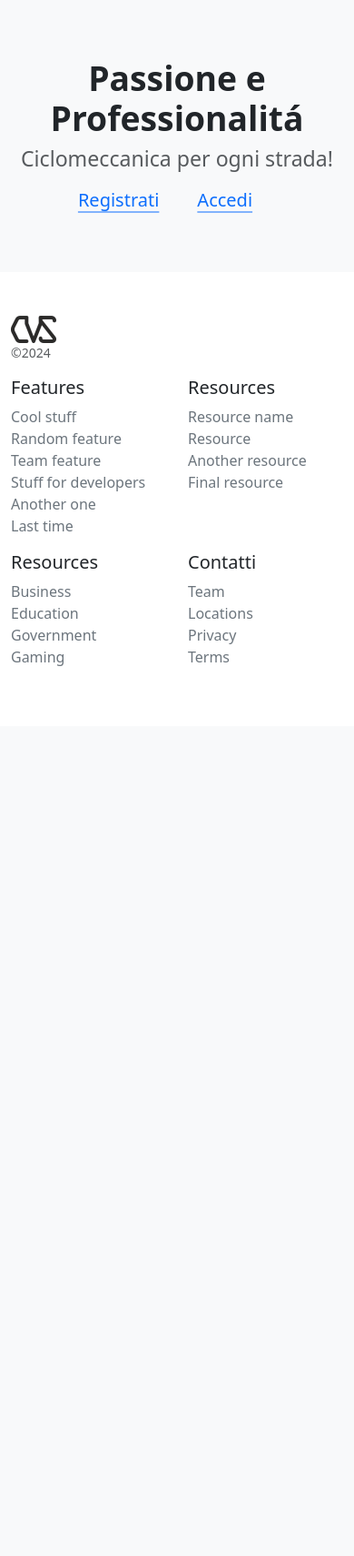
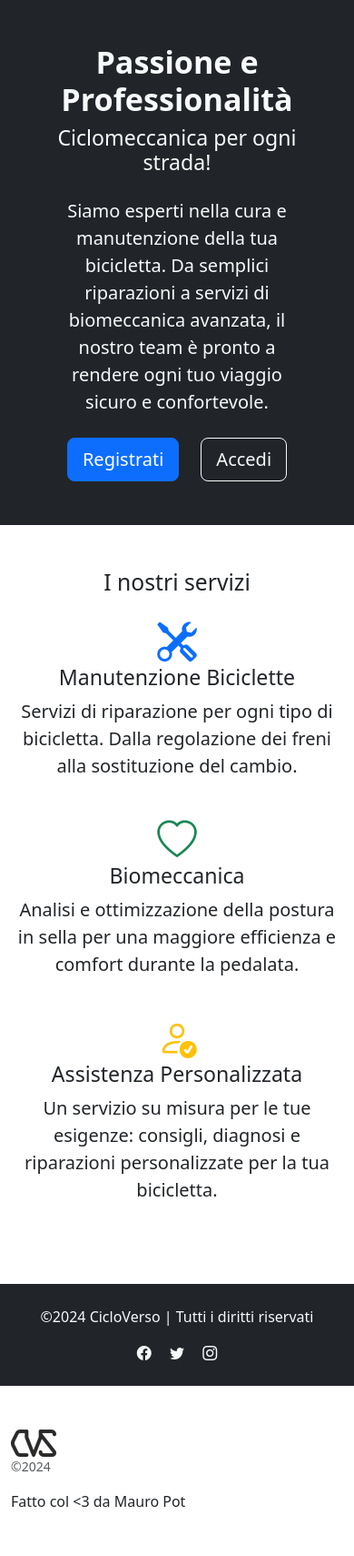
Before and after one commit to MauroPot2/cicloversoWebApp, a Flask app: page / in a window 390 px wide. Shown: the part 114-1824 px from the top of the page at 91% size. Before the commit the page ends 846 px from the top, so only its background shows below. Run offline with Flask 3, Linux system fonts and the light colour scheme.

Commit message:
updateIndex

```diff
--- a/schema.sql
+++ b/schema.sql
@@ -43,8 +43,8 @@ CREATE TABLE IF NOT EXISTS servizi (
 );
 
 INSERT INTO servizi (Servizio, Prezzo, Disponibilitá, immagine) VALUES
-('Sostituzione manettino', 15, 1, 'static/img/manettino.png'),
-('Sostituzione cambio', 15, 1, 'static/img/cambio.png');
+('Lavaggio', 15, 1, 'static/img/manettino.png'),
+('Diagnostico', 15, 1, 'static/img/cambio.png');
 
 CREATE TABLE IF NOT EXISTS orari_apertura (
     id INTEGER PRIMARY KEY AUTOINCREMENT,
--- a/templates/basic/index.html
+++ b/templates/basic/index.html
@@ -1,21 +1,62 @@
 {% extends "basic/layout.html" %}
 {% block content %}
-<div class="position-relative overflow-hidden p-3 p-md-5 m-md-3 text-center bg-body-tertiary">
-    <div class="col-md-6 p-lg-5 mx-auto my-5">
-      <h1 class="display-3 fw-bold">Passione e Professionalitá</h1>
-      <h3 class="fw-normal text-muted mb-3">Ciclomeccanica per ogni strada!</h3>
-      <div class="d-flex gap-3 justify-content-center lead fw-normal">
-        <a class="icon-link" href="/registrati">
-          Registrati
-          <svg class="bi"><use xlink:href="#chevron-right"></use></svg>
-        </a>
-        <a class="icon-link" href="/log_in">
-          Accedi
-          <svg class="bi"><use xlink:href="#chevron-right"></use></svg>
-        </a>
-      </div>
+<div class="bg-dark text-light p-5 position-relative overflow-hidden">
+    <div class="container">
+        <!-- Hero Section -->
+        <div class="row align-items-center justify-content-center">
+            <div class="col-md-6 text-center text-md-start">
+                <h1 class="display-4 fw-bold">Passione e Professionalità</h1>
+                <h3 class="fw-light mb-4">Ciclomeccanica per ogni strada!</h3>
+                <p class="lead mb-4">
+                    Siamo esperti nella cura e manutenzione della tua bicicletta. Da semplici riparazioni a servizi di biomeccanica avanzata, il nostro team è pronto a rendere ogni tuo viaggio sicuro e confortevole.
+                </p>
+                <div class="d-flex justify-content-center justify-content-md-start gap-4">
+                    <a href="/registrati" class="btn btn-primary btn-lg">Registrati</a>
+                    <a href="/log_in" class="btn btn-outline-light btn-lg">Accedi</a>
+                </div>
+            </div>
+            <div class="col-md-6 d-none d-md-block">
+                <!-- Insert an image related to cycling, such as a mechanic working on a bike -->
+                <img src="{{ url_for('static', filename='img/cycling-mechanic.jpg') }}" class="img-fluid" alt="Ciclomeccanico al lavoro">
+            </div>
+        </div>
     </div>
+
+    <!-- Decorative Devices -->
     <div class="product-device shadow-sm d-none d-md-block"></div>
-    <div class="product-device product-device-2 shadow-sm d-none d-md-block"></div>
-  </div>
+    <div class="product-device-2 shadow-sm d-none d-md-block"></div>
+</div>
+
+<!-- Section about Services -->
+<div class="container py-5">
+    <h2 class="text-center mb-4">I nostri servizi</h2>
+    <div class="row text-center">
+        <div class="col-lg-4 mb-4">
+            <i class="bi bi-tools display-1 text-primary"></i>
+            <h3>Manutenzione Biciclette</h3>
+            <p class="lead">Servizi di riparazione per ogni tipo di bicicletta. Dalla regolazione dei freni alla sostituzione del cambio.</p>
+        </div>
+        <div class="col-lg-4 mb-4">
+            <i class="bi bi-heart display-1 text-success"></i>
+            <h3>Biomeccanica</h3>
+            <p class="lead">Analisi e ottimizzazione della postura in sella per una maggiore efficienza e comfort durante la pedalata.</p>
+        </div>
+        <div class="col-lg-4 mb-4">
+            <i class="bi bi-person-check display-1 text-warning"></i>
+            <h3>Assistenza Personalizzata</h3>
+            <p class="lead">Un servizio su misura per le tue esigenze: consigli, diagnosi e riparazioni personalizzate per la tua bicicletta.</p>
+        </div>
+    </div>
+</div>
+
+<!-- Footer Section -->
+<footer class="bg-dark text-light text-center py-4">
+    <p class="mb-0">©2024 CicloVerso | Tutti i diritti riservati</p>
+    <div class="social-icons mt-3">
+        <a href="#" class="text-light me-3"><i class="bi bi-facebook"></i></a>
+        <a href="#" class="text-light me-3"><i class="bi bi-twitter"></i></a>
+        <a href="#" class="text-light"><i class="bi bi-instagram"></i></a>
+    </div>
+</footer>
+
 {% endblock %}
--- a/templates/basic/layout.html
+++ b/templates/basic/layout.html
@@ -8,7 +8,7 @@
     <!-- CDN Bootstrap -->
     <link rel="stylesheet" href="{{ url_for('static', filename='style.css') }}">
     <link href="https://cdn.jsdelivr.net/npm/bootstrap@5.3.3/dist/css/bootstrap.min.css" rel="stylesheet" integrity="sha384-QWTKZyjpPEjISv5WaRU9OFeRpok6YctnYmDr5pNlyT2bRjXh0JMhjY6hW+ALEwIH" crossorigin="anonymous">
-  <!--Icone Bootstrap-->
+    <!-- Icone Bootstrap -->
     <link rel="stylesheet" href="https://cdn.jsdelivr.net/npm/bootstrap-icons@1.10.5/font/bootstrap-icons.css">
 </head>
 
@@ -24,6 +24,7 @@
       {% endfor %}
     {% endif %}
   {% endwith %}
+
   <nav class="navbar bg-body-tertiary">
     <div class="container-fluid">
       <a class="navbar-brand" href="/">
@@ -35,49 +36,49 @@
 
   {% if session.user_id %}
     {% if session.ruolo == 'admin' or session.ruolo == 'root' %}
-    <!--NavbarAdmin-->
-  <nav class="navbar navbar-expand-lg bg-body-tertiary "data-bs-theme="dark">
+      <!-- Navbar Admin -->
+      <nav class="navbar navbar-expand-lg bg-body-tertiary " data-bs-theme="dark">
         <div class="container-fluid">
           <a class="navbar-brand" href="/logout">Logout</a>
-    <button class="navbar-toggler" type="button" data-bs-toggle="collapse" data-bs-target="#navbarSupportedContent" aria-controls="navbarSupportedContent" aria-expanded="false" aria-label="Toggle navigation">
+          <button class="navbar-toggler" type="button" data-bs-toggle="collapse" data-bs-target="#navbarAdmin" aria-controls="navbarAdmin" aria-expanded="false" aria-label="Toggle navigation">
             <span class="navbar-toggler-icon"></span>
           </button>
-    <div class="collapse navbar-collapse" id="navbarSupportedContent">
+          <div class="collapse navbar-collapse" id="navbarAdmin">
+            <ul class="navbar-nav me-auto mb-2 mb-lg-0">
+              <li class="nav-item">
+                <a class="nav-link active" aria-current="page" href="/admin">Dashboard</a>
+              </li>
+              <li class="nav-item">
+                <a class="nav-link" href="/admin/crea_slot">Crea Slot</a>
+              </li>
+              <li class="nav-item">
+                <a class="nav-link" href="/admin/prenotazioni">Prenotazioni</a>
+              </li>
+            </ul>
+          </div>
+        </div>
+      </nav>
+    {% else %}
+      <!-- Navbar User -->
+      <nav class="navbar navbar-expand-lg bg-body-tertiary " data-bs-theme="dark">
+        <div class="container-fluid">
+          <a class="navbar-brand" href="/logout">LogOut</a>
+          <button class="navbar-toggler" type="button" data-bs-toggle="collapse" data-bs-target="#navbarUser" aria-controls="navbarUser" aria-expanded="false" aria-label="Toggle navigation">
+            <span class="navbar-toggler-icon"></span>
+          </button>
+          <div class="collapse navbar-collapse" id="navbarUser">
             <ul class="navbar-nav me-auto mb-2 mb-lg-0">
               <li class="nav-item">
                 <a class="nav-link active" aria-current="page" href="/">Home</a>
               </li>
               <li class="nav-item">
-          <a class="nav-link" href="/admin">Dashboard</a>
-        </li>
-      </nav>
-    <!--NavbarUser-->
-    {% else %}
-    <nav class="navbar navbar-expand-lg bg-body-tertiary "data-bs-theme="dark">
-  <div class="container-fluid">
-    <a class="navbar-brand" href="/logout">LogOut</a>
-    <button class="navbar-toggler" type="button" data-bs-toggle="collapse" data-bs-target="#navbarSupportedContent" aria-controls="navbarSupportedContent" aria-expanded="false" aria-label="Toggle navigation">
-      <span class="navbar-toggler-icon"></span>
-    </button>
-    <div class="collapse navbar-collapse" id="navbarSupportedContent">
-      <ul class="navbar-nav me-auto mb-2 mb-lg-0">
-        <li class="nav-item">
-          <a class="nav-link active" aria-current="page" href="/">Home</a>
+                <a class="nav-link" href="/utente/calendario">Prenota</a>
               </li>
               <li class="nav-item">
-          <a class="nav-link" href="/userprenotazione">Prenota</a>
+                <a class="nav-link" href="/utente/prenotazioni">Le tue prenotazioni</a>
               </li>
-        <li class="nav-item dropdown">
-          <a class="nav-link dropdown-toggle" href="#" role="button" data-bs-toggle="dropdown" aria-expanded="false">
-            Servizi
-          </a>
-          <ul class="dropdown-menu">
-            <li><a class="dropdown-item" href="/biomeccanica">Biomeccanica</a></li>
-            <li><a class="dropdown-item" href="/manutenzione">Manutenzione</a></li>
-            <li><hr class="dropdown-divider"></li>
-            <li><a class="dropdown-item" href="/contatti">Contatti</a></li>
-            <li><a class="dropdown-item" href="/profilo">Profilo</a></li>
-          </ul>
+              <li class="nav-item">
+                <a class="nav-link" href="/utente/profilo">Il tuo profilo</a>
               </li>
             </ul>
           </div>
@@ -85,30 +86,23 @@
       </nav>
     {% endif %}
   {% else %}
-    <nav class="navbar navbar-expand-lg bg-body-tertiary "data-bs-theme="dark">
+    <!-- Navbar Non loggato -->
+    <nav class="navbar navbar-expand-lg bg-body-tertiary " data-bs-theme="dark">
       <div class="container-fluid">
         <a class="navbar-brand" href="/log_in">Login</a>
-        <button class="navbar-toggler" type="button" data-bs-toggle="collapse" data-bs-target="#navbarSupportedContent" aria-controls="navbarSupportedContent" aria-expanded="false" aria-label="Toggle navigation">
+        <button class="navbar-toggler" type="button" data-bs-toggle="collapse" data-bs-target="#navbarAnonimo" aria-controls="navbarAnonimo" aria-expanded="false" aria-label="Toggle navigation">
           <span class="navbar-toggler-icon"></span>
         </button>
-        <div class="collapse navbar-collapse" id="navbarSupportedContent">
+        <div class="collapse navbar-collapse" id="navbarAnonimo">
           <ul class="navbar-nav me-auto mb-2 mb-lg-0">
             <li class="nav-item">
               <a class="nav-link active" aria-current="page" href="/">Home</a>
             </li>
             <li class="nav-item">
-              <a class="nav-link" href="/prenota">Prenota</a>
+              <a class="nav-link" href="/log_in">Login</a>
             </li>
-            <li class="nav-item dropdown">
-              <a class="nav-link dropdown-toggle" href="#" role="button" data-bs-toggle="dropdown" aria-expanded="false">
-                Servizi
-              </a>
-              <ul class="dropdown-menu">
-                <li><a class="dropdown-item" href="/biomeccanica">Biomeccanica</a></li>
-                <li><a class="dropdown-item" href="/manutenzione">Manutenzione</a></li>
-                <li><hr class="dropdown-divider"></li>
-                <li><a class="dropdown-item" href="/contatti">Contatti</a></li>
-              </ul>
+            <li class="nav-item">
+              <a class="nav-link" href="/registrati">Registrati</a>
             </li>
           </ul>
         </div>
@@ -116,58 +110,18 @@
     </nav>
   {% endif %}
 
-
   {% block content %}
   {% endblock %}
-<!--footer-->
+
+  <!-- Footer -->
   <footer class="container py-5">
     <div class="row">
       <div class="col-12 col-md">
         <img src="{{ url_for('static', filename='img/cicloverso_logo50x30.png') }}" alt="logo">
         <small class="d-block mb-3 text-body-secondary">©2024</small>
       </div>
-    <div class="col-6 col-md">
-      <h5>Features</h5>
-      <ul class="list-unstyled text-small">
-        <li><a class="link-secondary text-decoration-none" href="#">Cool stuff</a></li>
-        <li><a class="link-secondary text-decoration-none" href="#">Random feature</a></li>
-        <li><a class="link-secondary text-decoration-none" href="#">Team feature</a></li>
-        <li><a class="link-secondary text-decoration-none" href="#">Stuff for developers</a></li>
-        <li><a class="link-secondary text-decoration-none" href="#">Another one</a></li>
-        <li><a class="link-secondary text-decoration-none" href="#">Last time</a></li>
-      </ul>
-    </div>
-    <div class="col-6 col-md">
-      <h5>Resources</h5>
-      <ul class="list-unstyled text-small">
-        <li><a class="link-secondary text-decoration-none" href="#">Resource name</a></li>
-        <li><a class="link-secondary text-decoration-none" href="#">Resource</a></li>
-        <li><a class="link-secondary text-decoration-none" href="#">Another resource</a></li>
-        <li><a class="link-secondary text-decoration-none" href="#">Final resource</a></li>
-      </ul>
-    </div>
-    <div class="col-6 col-md">
-      <h5>Resources</h5>
-      <ul class="list-unstyled text-small">
-        <li><a class="link-secondary text-decoration-none" href="#">Business</a></li>
-        <li><a class="link-secondary text-decoration-none" href="#">Education</a></li>
-        <li><a class="link-secondary text-decoration-none" href="#">Government</a></li>
-        <li><a class="link-secondary text-decoration-none" href="#">Gaming</a></li>
-      </ul>
-    </div>
-    <div class="col-6 col-md">
-      <h5>Contatti</h5>
-      <ul class="list-unstyled text-small">
-        <li><a class="link-secondary text-decoration-none" href="#">Team</a></li>
-        <li><a class="link-secondary text-decoration-none" href="#">Locations</a></li>
-        <li><a class="link-secondary text-decoration-none" href="#">Privacy</a></li>
-        <li><a class="link-secondary text-decoration-none" href="#">Terms</a></li>
-      </ul>
-    </div>
-  </div>
+      <span>Fatto col <3 da Mauro Pot </span>
   </footer>
-
-
 
   <!-- CDN Js Bootstrap -->
   <script src="https://cdn.jsdelivr.net/npm/bootstrap@5.3.3/dist/js/bootstrap.bundle.min.js" integrity="sha384-YvpcrYf0tY3lHB60NNkmXc5s9fDVZLESaAA55NDzOxhy9GkcIdslK1eN7N6jIeHz" crossorigin="anonymous"></script>
```
Also changed, not shown: routes/api.py (+8 -4 lines). Lines whose indentation alone changed are shown as unchanged.
